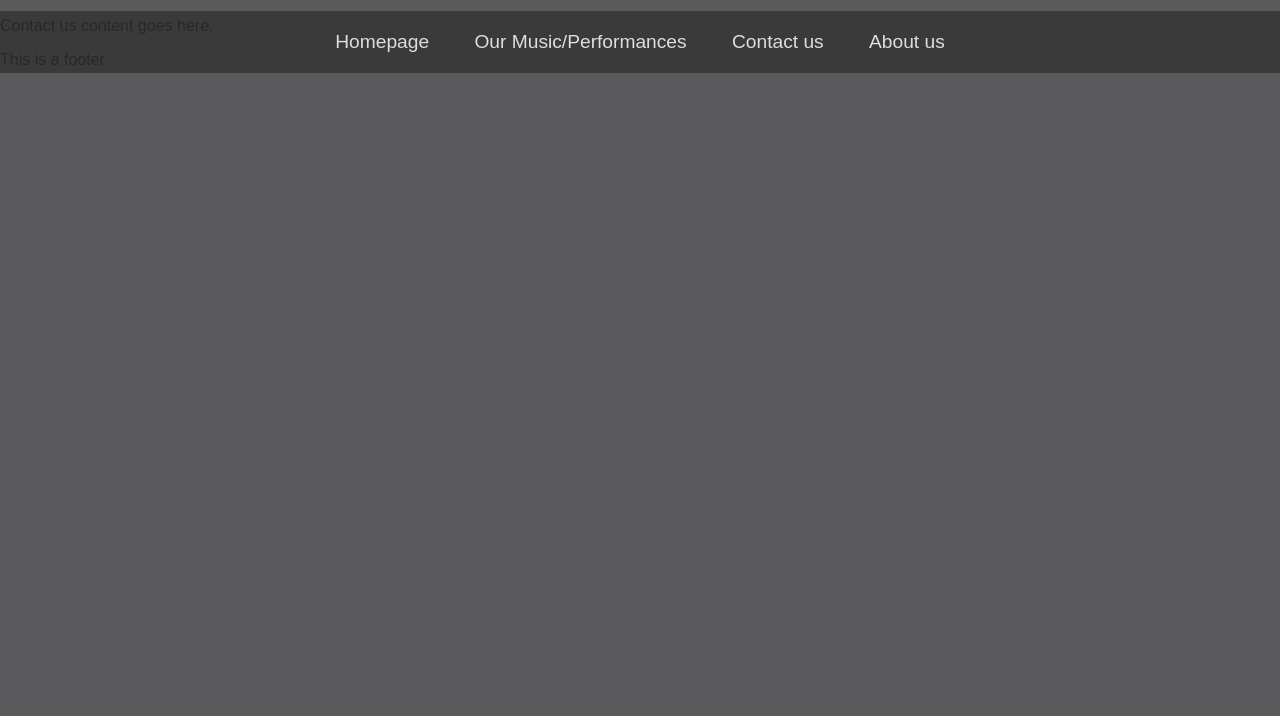
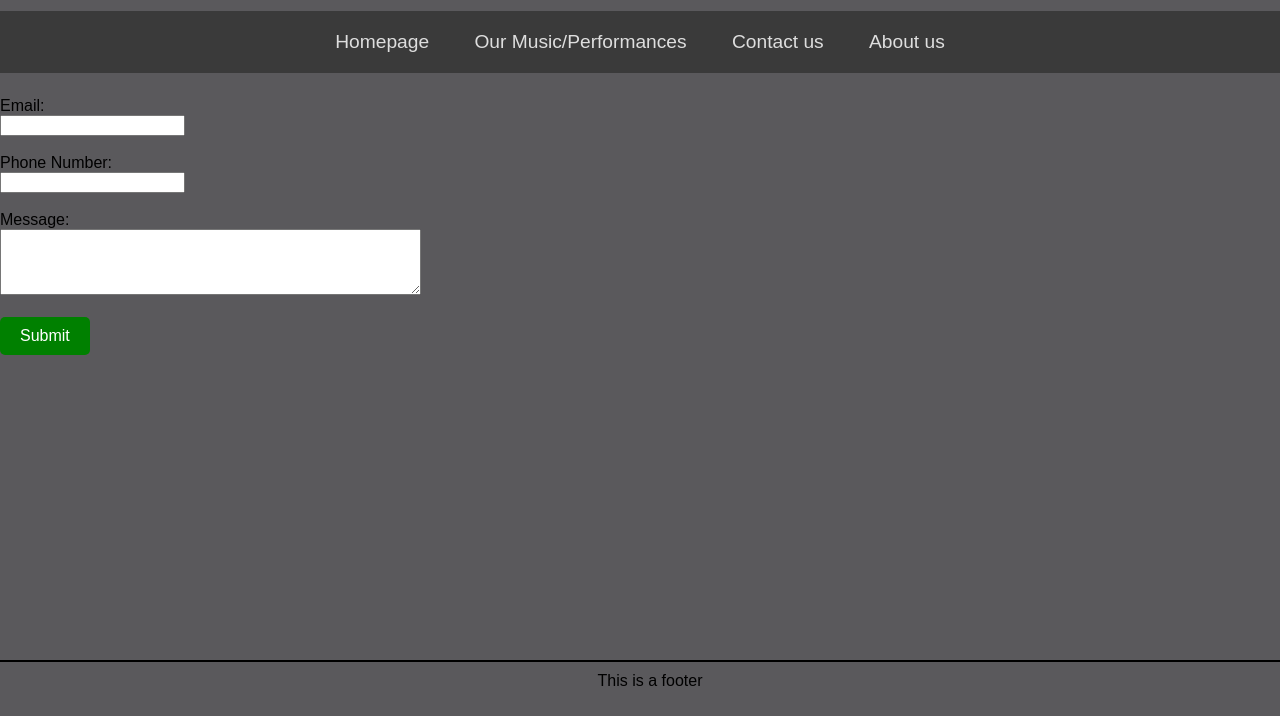
Before and after one commit to Neko-Yukina/FED2024Assg1_P06_S10270282, a plain HTML site: page index.html in a window 1280 px wide. Both pictures are taken after a click on the link "Contact us". Shown: the part 84-800 px from the top of the page. Drawn offline with Linux system fonts and the light colour scheme.

Commit message:
Added contact page and made a popup after submitting and changed the footer to have a black line above

```diff
--- a/index.html
+++ b/index.html
@@ -12,7 +12,7 @@
     </head>
 
     <body>
-
+        <div class="main-content">
             <!-- Title -->
             <h1 class="main-title lora-font">Imagine Dragons</h1>
 
@@ -33,8 +33,19 @@
             <div id="music" class="section" style="display:none;">
                 <p>Our Music/Performances content goes here.</p>
             </div>
-        <div id="contact" class="section" style="display:none;">
-            <p>Contact us content goes here.</p>
+            <div id="contact" class="section" style="display:none; margin-top: 100px;">
+                <form>
+                    <label for="email">Email:</label><br>
+                    <input type="email" id="email" name="email" required><br><br>
+
+                    <label for="phone">Phone Number:</label><br>
+                    <input type="tel" id="phone" name="phone" required><br><br>
+
+                    <label for="message">Message:</label><br>
+                    <textarea id="message" name="message" rows="4" cols="50" required></textarea><br><br>
+
+                    <input type="submit" value="Submit">
+                </form>
             </div>
             <div id="about" class="section" style="display:none;">
                 <p>
@@ -46,6 +57,7 @@
                     which resulted in the chart-topping singles "Radioactive" and "Demons".
                 </p>
             </div>
+        </div>
 
         <p class="footer">This is a footer</p>
 
--- a/script.js
+++ b/script.js
@@ -9,3 +9,9 @@ function showSection(sectionId) {
     var selectedSection = document.getElementById(sectionId);
     selectedSection.style.display = 'block';
 }
+
+document.querySelector('form').addEventListener('submit', function(event) {
+    event.preventDefault(); // Prevent the default form submission
+    alert('Thanks for submitting!');
+    this.reset();
+});
--- a/style.css
+++ b/style.css
@@ -59,3 +59,40 @@ h1 {
     width: 100%;
     height: auto;
 }
+
+/* Ensure the body takes up the full height of the viewport */
+html, body {
+    height: 100%;
+    margin: 0;
+    display: flex;
+    flex-direction: column;
+}
+
+.main-content {
+    flex: 1;
+}
+
+/* Footer styling */
+.footer {
+    background-color: #5a595c;
+    text-align: center;
+    padding: 10px;
+    position: relative;
+    bottom: 0;
+    width: 100%;
+    border-top: 2px solid black; /* Add a black line above the footer */
+}
+
+input[type="submit"] {
+    background-color: green;
+    color: white;
+    border: none;
+    padding: 10px 20px;
+    cursor: pointer;
+    font-size: 16px;
+    border-radius: 5px;
+}
+
+input[type="submit"]:hover {
+    background-color: darkgreen;
+}
```
Lines whose indentation alone changed are shown as unchanged.
